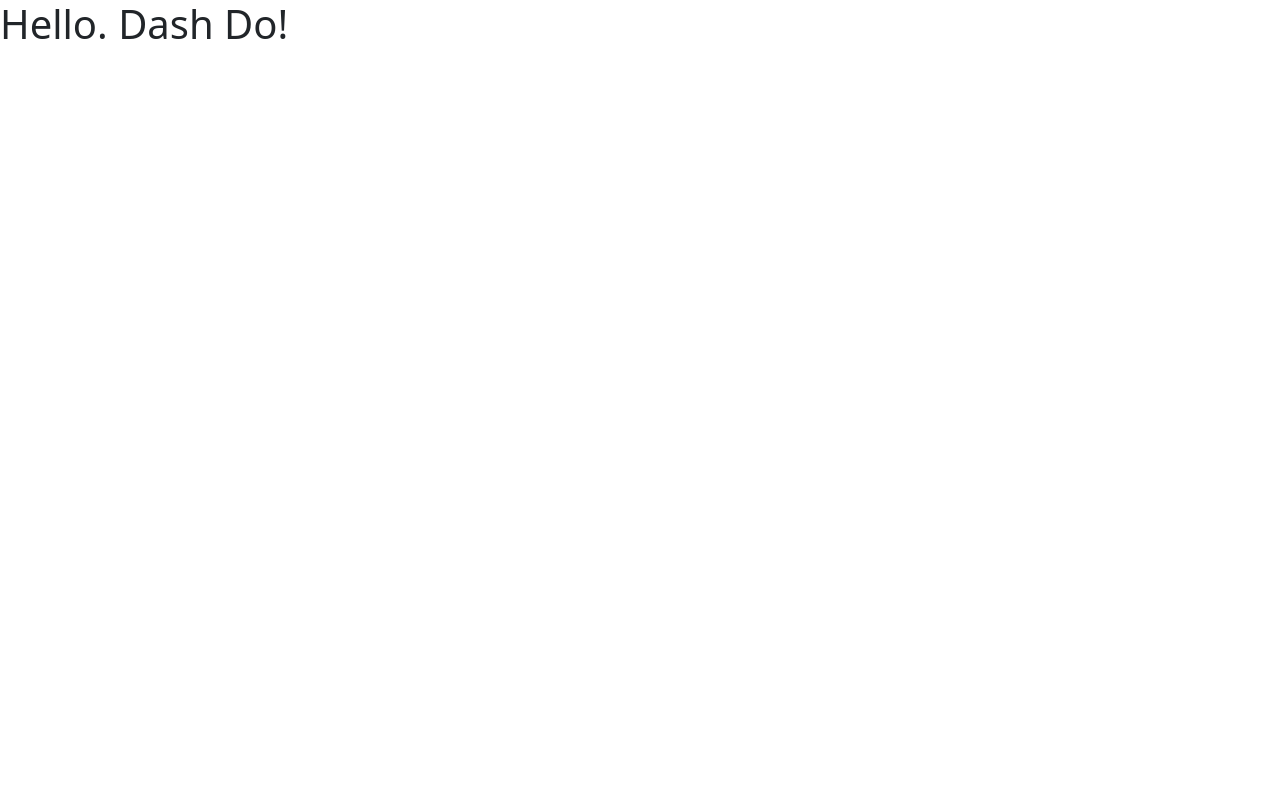
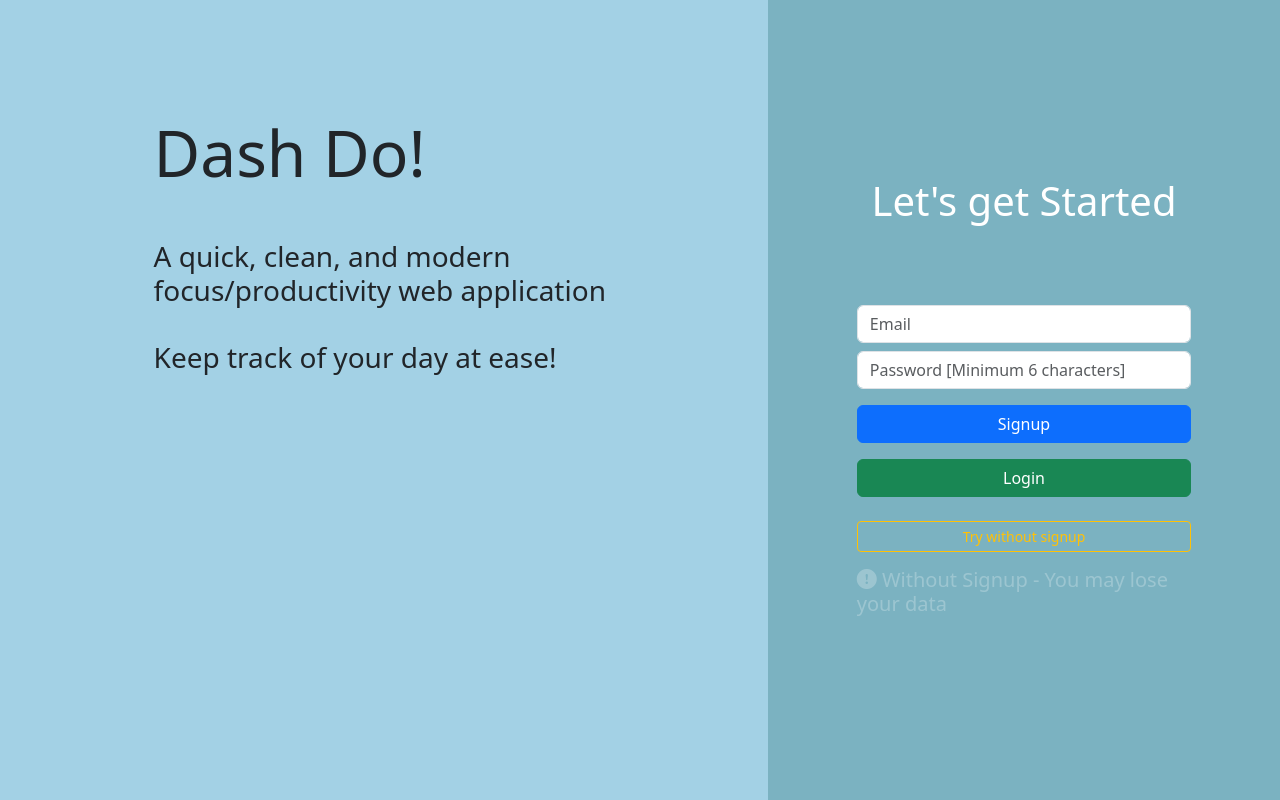
Before and after one commit to Amartya1802/DashDo, a React (Create React App) app in the folder dashdo/: page /#/ in a window 1280 px wide. Built offline with nearby package versions, Linux system fonts and the light colour scheme.

Commit message:
signup frontend update

```diff
--- /dev/null
+++ b/dashdo/src/App.css
@@ -0,0 +1,14 @@
+.App {
+    text-align: center;
+}
+
+.App-header {
+    background-color: #282c34;
+    min-height: 100vh;
+    display: flex;
+    flex-direction: column;
+    align-items: center;
+    justify-content: center;
+    font-size: calc(10px + 2vmin);
+    color: white;
+}
--- a/dashdo/src/App.js
+++ b/dashdo/src/App.js
@@ -1,5 +1,4 @@
 import { Routes, Route } from "react-router-dom";
-
 import Signup from "./Components/Signup/Signup";
 import Dashboard from "./Components/Home/Home";
 
--- a/dashdo/src/Components/Signup/Signup.jsx
+++ b/dashdo/src/Components/Signup/Signup.jsx
@@ -3,6 +3,9 @@ import {Link, useNavigate} from 'react-router-dom';
 
 import {auth} from '../../Auth/firebase';
 import {createUserWithEmailAndPassword, signInWithEmailAndPassword} from 'firebase/auth';
+
+
+import "./styles.css";
 
 export default function Signup() {
     const emailRef = useRef();
@@ -60,10 +63,71 @@ export default function Signup() {
         <>
             <div className="main-page">
                 <div className="side-img">
-                    <h1>Hello. Dash Do!</h1>
+                    <div className="left-title">
+                        <h1 className="font-title">Dash Do!</h1>
+                    </div>
+                    <div className="info">
+                        <h3 className="info-txt">
+                        A quick, clean, and modern focus/productivity web application <br/>
+                        <br/>Keep track of your day at ease!
+                        </h3>
+                    </div>
                 </div>
+
                 <div className="right-section">
-
+                    <header className="App-header">
+                        <div className="right-heading">
+                            <h1>Let's get Started</h1>
+                        </div>
+                        <div className="container">
+                            <div className="row">
+                                <div className="row-items">
+                                    <input
+                                        className="form-control my-2"
+                                        ref={emailRef}
+                                        type="email"
+                                        name="given_email"
+                                        placeholder="Email"
+                                    />
+                                    <input
+                                        className="form-control my-2"
+                                        ref={passwordRef}
+                                        type="password"
+                                        name="give_pass"
+                                        placeholder="Password [Minimum 6 characters]"
+                                    />
+                                    <div className="submit">
+                                        <button
+                                            className="btn btn-primary my-2 w-100"
+                                            onClick={handleSignup}
+                                        >
+                                            Signup
+                                        </button>
+                                        <button
+                                            className="btn btn-success my-2 w-100"
+                                            onClick={handleLogin}
+                                        >
+                                            Login
+                                        </button>
+                                    </div>
+                                    <Link
+                                        className="btn btn-sm btn-outline-warning my-3 w-100"
+                                        to="/dashboard"
+                                    >
+                                        Try without signup
+                                    </Link>
+                                    <div className="opacity-25">
+                                        <strong>
+                                            <h5>
+                                            <i className="bi bi-exclamation-circle-fill"></i> Without
+                                            Signup - You may lose your data
+                                            </h5>
+                                        </strong>
+                                    </div>
+                                </div>
+                            </div>
+                        </div>
+                    </header>
                 </div>
             </div>
         </>
--- /dev/null
+++ b/dashdo/src/Components/Signup/styles.css
@@ -0,0 +1,59 @@
+.App {
+    text-align: center;
+}
+
+.App-header {
+    background-color: #7bb2c1;
+    min-height: 100vh;
+    display: flex;
+    flex-direction: column;
+    align-items: center;
+    justify-content: center;
+    font-size: calc(10px + 2vmin);
+    color: white;
+}
+
+.main-page {
+    display: flex;
+    /* justify-content: center; */
+}
+
+.side-img{
+    width: 60%;
+    background-color: rgb(163, 209, 229)
+}
+
+.left-title{
+    /* justify-content: center; */
+    margin-left: 20%;
+    margin-top: 15%;
+
+}
+
+.font-title{
+    font-size: 4rem;
+}
+
+.info{
+    margin-right: 7rem;
+    margin-left: 20%;
+    margin-top: 3rem;
+}
+
+.right-section{
+    width: 40%;
+}
+
+.right-heading{
+    margin-bottom: 4rem;
+}
+
+
+.row{
+    justify-content: center;
+    /* padding-left: 7rem; */
+}
+
+.row-items{
+    width: 70%;
+}
```
Also changed, not shown: dashdo/src/Components/Signup/Signup.css (deleted).
